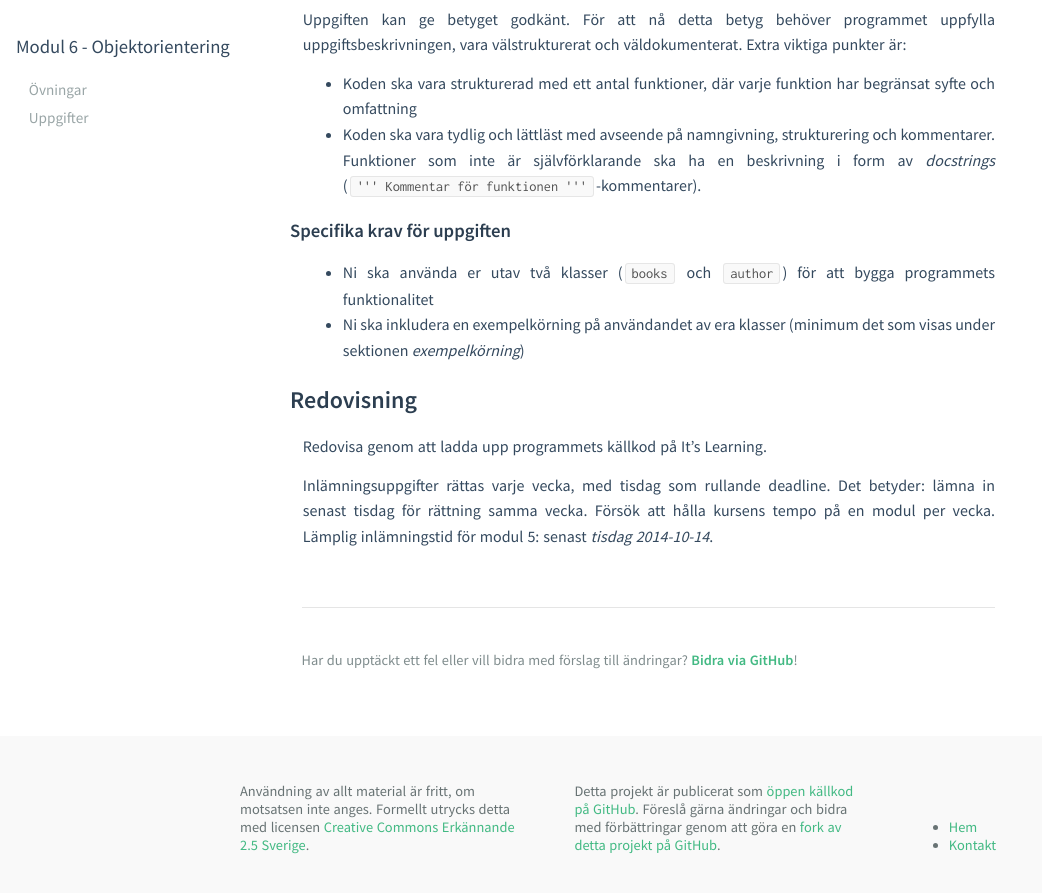
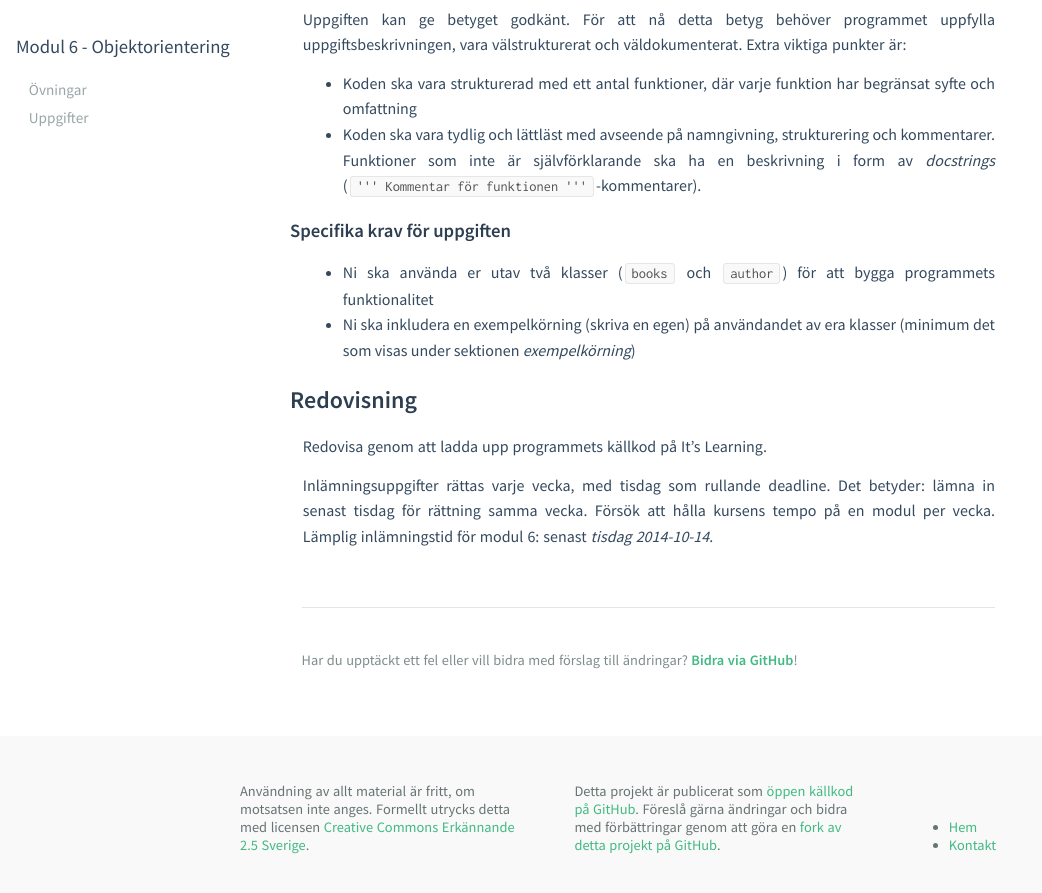
Before and after one commit to mau-dvmt/ia-python, a Jekyll site: the page built from modules/m6/assignments/U1.md, in a window 1280 px wide and 900 px high, scrolled down 2800 px. Shown: the top 893 px of the window, without its empty margins (0-1042 px from the left). Built offline with Jekyll 4.4.1, drawn with Linux system fonts in a browser that asks for light colours.

Commit message:
* Ändrade till modul 6, inte modul 5 längst ner i dokumentet * Förtydligade att studenterna ska skriva en egen exempelkörning

```diff
--- a/modules/m6/assignments/U1.md
+++ b/modules/m6/assignments/U1.md
@@ -85,10 +85,10 @@ Uppgiften kan ge betyget godkänt. För att nå detta betyg behöver programmet
 ### Specifika krav för uppgiften
 
 - Ni ska använda er utav två klasser (`books` och `author`) för att bygga programmets funktionalitet
-- Ni ska inkludera en exempelkörning på användandet av era klasser (minimum det som visas under sektionen _exempelkörning_)
+- Ni ska inkludera en exempelkörning (skriva en egen) på användandet av era klasser (minimum det som visas under sektionen _exempelkörning_)
 
 ## Redovisning
 
 Redovisa genom att ladda upp programmets källkod på It's Learning.
 
-Inlämningsuppgifter rättas varje vecka, med tisdag som rullande deadline. Det betyder: lämna in senast tisdag för rättning samma vecka. Försök att hålla kursens tempo på en modul per vecka. Lämplig inlämningstid för modul 5: senast _tisdag 2014-10-14_.
+Inlämningsuppgifter rättas varje vecka, med tisdag som rullande deadline. Det betyder: lämna in senast tisdag för rättning samma vecka. Försök att hålla kursens tempo på en modul per vecka. Lämplig inlämningstid för modul 6: senast _tisdag 2014-10-14_.
```
